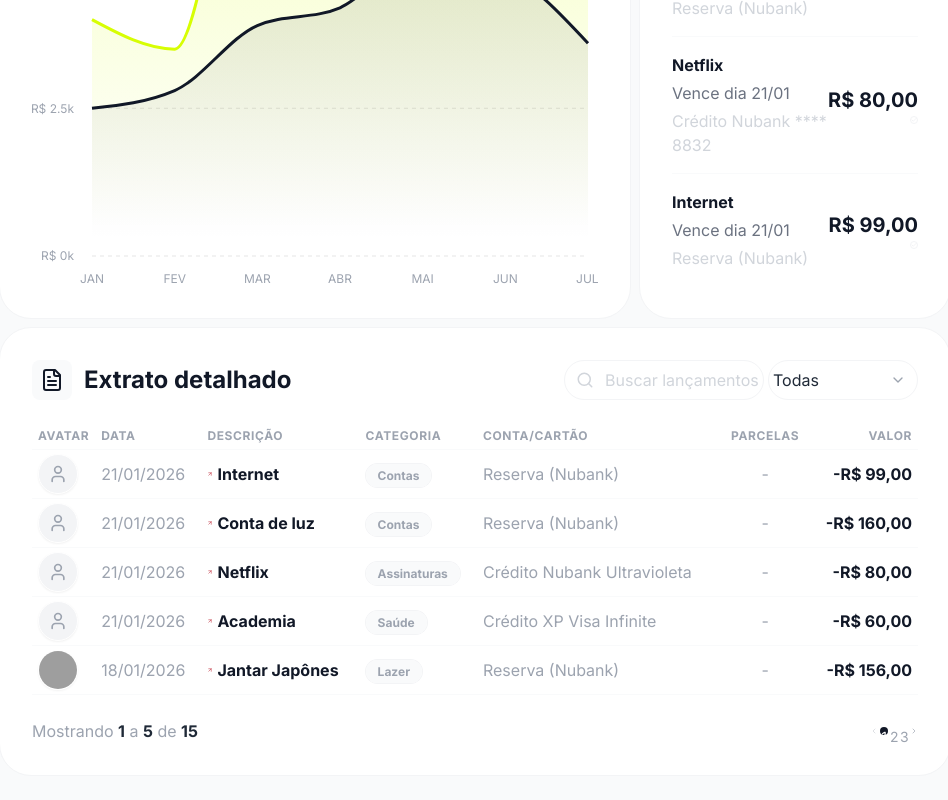
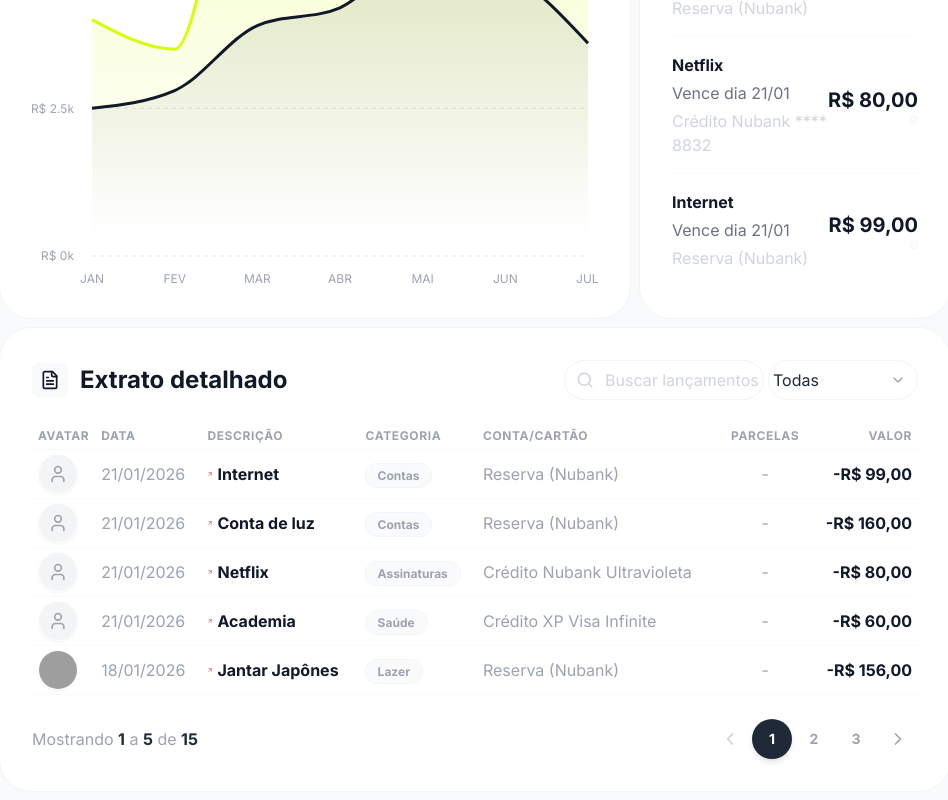
Before and after one commit to miayuyoo/dashboard-mycash, a React (Vite) app: page / in a window 1280 px wide. Shown: the part 1080-1880 px from the top of the page, without its empty margins (321-1269 px from the left). Built offline with nearby package versions, Linux system fonts and the light colour scheme; grey boxes are pictures that could not be loaded.

Commit message:
style(transactions): Refine pagination UI
- Updated pagination buttons to 40px circular style (w-10 h-10 rounded-full) to match dashboard aesthetics.
- Improved 'Showing...' text typography to 'text-body-sm' for better legibility.

```diff
--- a/src/components/dashboard/transactions/TransactionsTable.tsx
+++ b/src/components/dashboard/transactions/TransactionsTable.tsx
@@ -93,7 +93,7 @@ export function TransactionsTable() {
     // Pagination Rendering
     const renderPageButton = (page: number | string, idx: number) => {
         if (page === '...') {
-            return <span key={`ellipsis-${idx}`} className="px-2 text-neutral-400">...</span>;
+            return <span key={`ellipsis-${idx}`} className="px-2 text-neutral-300">...</span>;
         }
         const p = page as number;
         return (
@@ -101,10 +101,10 @@ export function TransactionsTable() {
                 key={p}
                 onClick={() => handlePageChange(p)}
                 className={clsx(
-                    "w-8 h-8 rounded-lg text-label-sm font-medium transition-colors",
+                    "w-10 h-10 rounded-full text-label-sm font-bold transition-all duration-200 flex items-center justify-center",
                     currentPage === p
-                        ? "bg-neutral-1000 text-white"
-                        : "text-neutral-500 hover:bg-neutral-100"
+                        ? "bg-neutral-900 text-white shadow-md hover:bg-neutral-800"
+                        : "text-neutral-500 hover:bg-neutral-100 hover:text-neutral-900"
                 )}
             >
                 {p}
@@ -118,7 +118,7 @@ export function TransactionsTable() {
             <div className="flex flex-col md:flex-row items-center justify-between mb-24 gap-6">
                 <div className="flex items-center gap-3 self-start md:self-center">
                     <div className="p-8 bg-neutral-100 rounded-lg">
-                        <FileText size={24} className="text-neutral-1000" />
+                        <FileText size={20} className="text-neutral-1000" />
                     </div>
                     <h3 className="text-heading-sm font-bold text-neutral-1000">Extrato detalhado</h3>
                 </div>
@@ -248,7 +248,7 @@ export function TransactionsTable() {
                 {/* Pagination */}
                 {filteredData.length > 0 && (
                     <div className="flex items-center justify-between pt-24 border-t border-neutral-100">
-                        <span className="text-body-xs text-neutral-500">
+                        <span className="text-body-sm text-neutral-500">
                             Mostrando <span className="font-bold text-neutral-900">{Math.min(startIndex + 1, filteredData.length)}</span> a <span className="font-bold text-neutral-900">{Math.min(startIndex + ITEMS_PER_PAGE, filteredData.length)}</span> de <span className="font-bold text-neutral-900">{filteredData.length}</span>
                         </span>
 
@@ -256,9 +256,9 @@ export function TransactionsTable() {
                             <button
                                 onClick={() => handlePageChange(currentPage - 1)}
                                 disabled={currentPage === 1}
-                                className="w-8 h-8 flex items-center justify-center text-neutral-500 hover:bg-neutral-100 rounded-lg disabled:opacity-50 disabled:cursor-not-allowed transition-colors"
+                                className="w-10 h-10 flex items-center justify-center text-neutral-500 hover:bg-neutral-100 hover:text-neutral-900 rounded-full disabled:opacity-50 disabled:cursor-not-allowed transition-all"
                             >
-                                <ChevronLeft size={18} />
+                                <ChevronLeft size={20} />
                             </button>
 
                             {getPageNumbers().map((p, i) => renderPageButton(p, i))}
@@ -266,9 +266,9 @@ export function TransactionsTable() {
                             <button
                                 onClick={() => handlePageChange(currentPage + 1)}
                                 disabled={currentPage === totalPages}
-                                className="w-8 h-8 flex items-center justify-center text-neutral-500 hover:bg-neutral-100 rounded-lg disabled:opacity-50 disabled:cursor-not-allowed transition-colors"
+                                className="w-10 h-10 flex items-center justify-center text-neutral-500 hover:bg-neutral-100 hover:text-neutral-900 rounded-full disabled:opacity-50 disabled:cursor-not-allowed transition-all"
                             >
-                                <ChevronRight size={18} />
+                                <ChevronRight size={20} />
                             </button>
                         </div>
                     </div>
```
